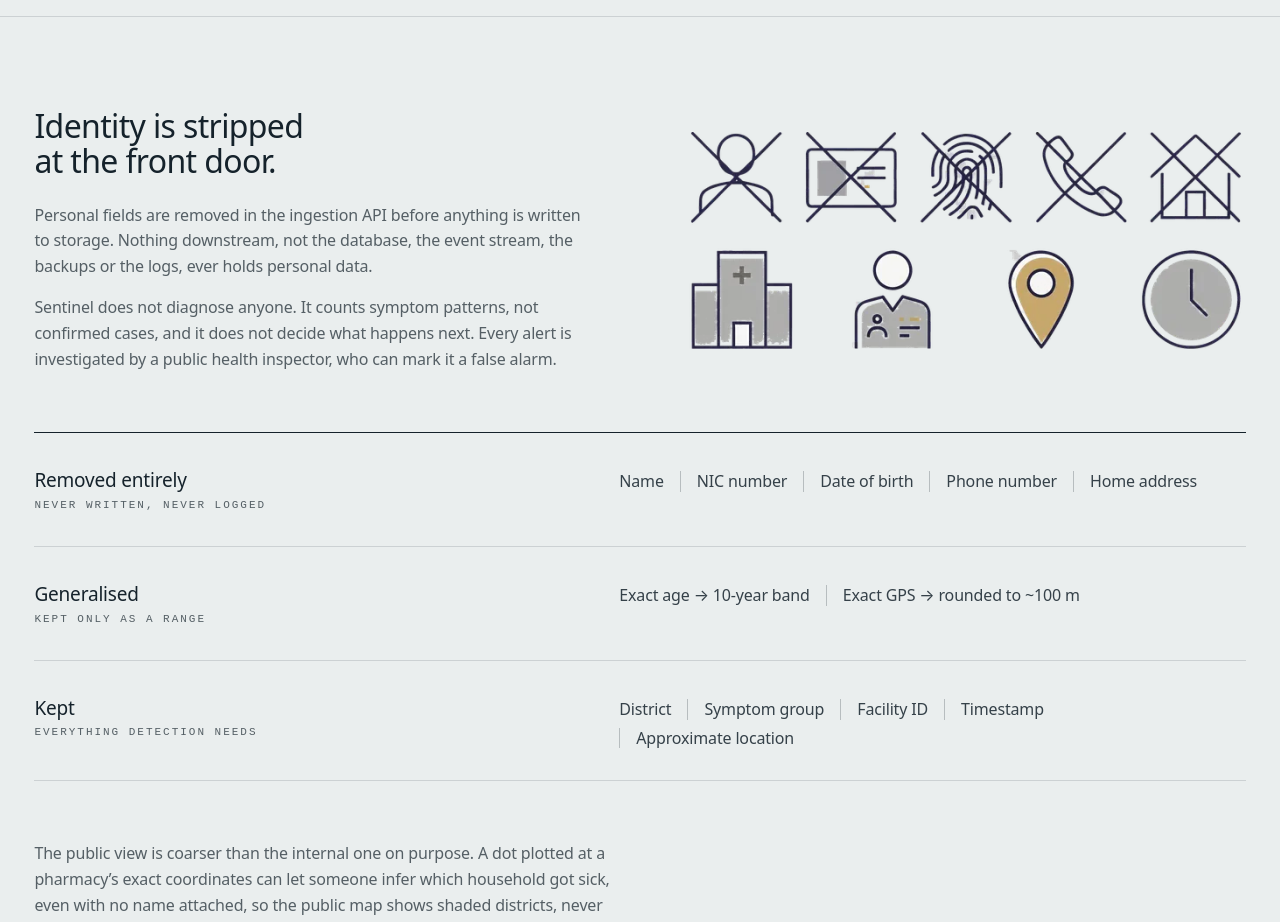
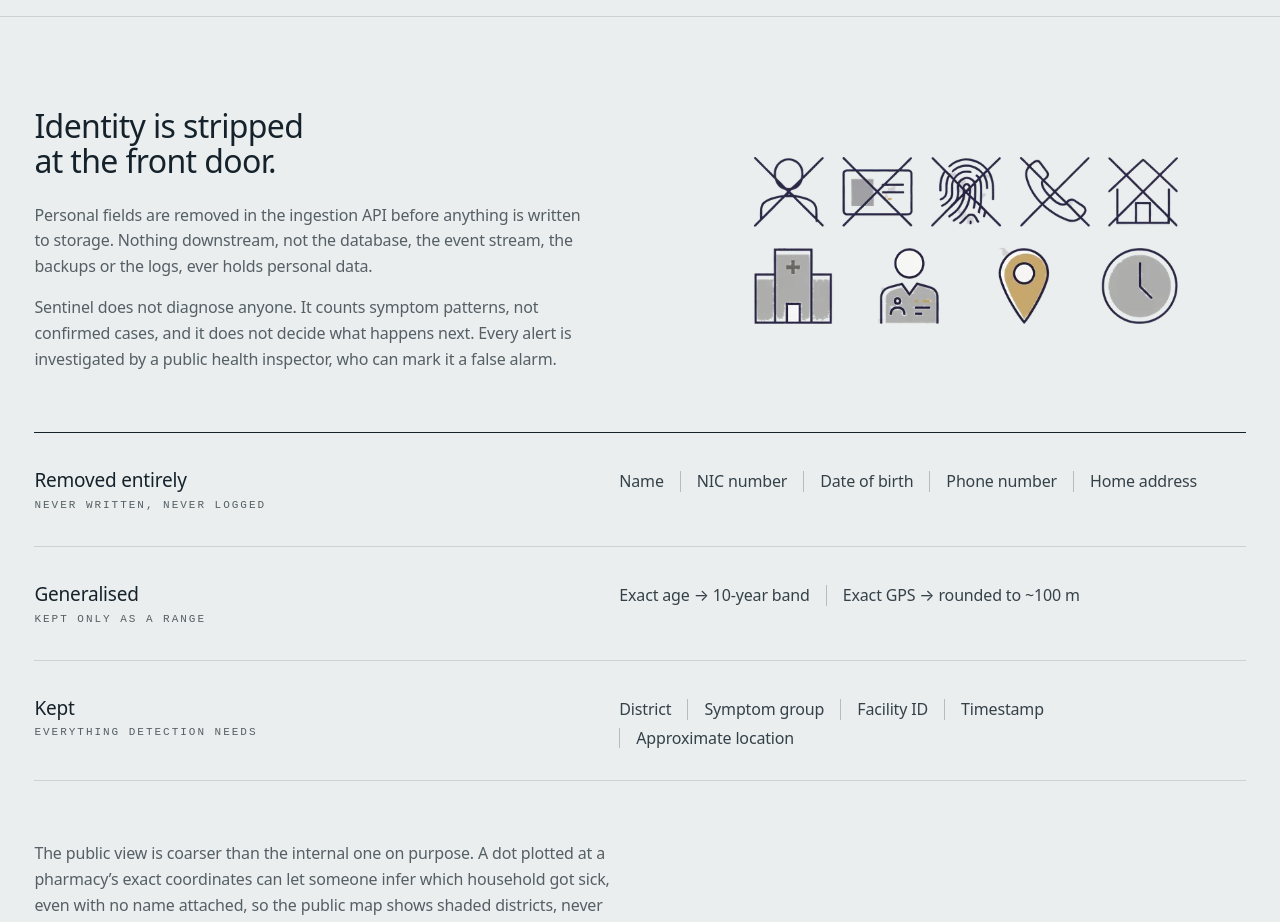
Before and after one commit to Rimaz17/sentinel, a React (Vite) app in the folder frontend/: page / in a window 1280 px wide. Shown: the part 1480-2402 px from the top of the page. Built offline with nearby package versions, Linux system fonts and the light colour scheme.

Commit message:
style: cap the privacy field sheet below its column width

```diff
--- a/frontend/src/features/landing/sections/Privacy.tsx
+++ b/frontend/src/features/landing/sections/Privacy.tsx
@@ -56,7 +56,7 @@ export function Privacy() {
           <Figure
             className="privacy__figure"
             image={privacyFields}
-            sizes="(min-width: 84rem) 636px, (min-width: 68rem) 45vw, calc(100vw - 2rem)"
+            sizes="(min-width: 68rem) 432px, calc(100vw - 2rem)"
             alt="An illustration. Above, five identity fields struck through: a person, an identity card, a fingerprint, a telephone and a house. Below, four fields kept: a hospital, a staff badge, a location pin and a clock."
           />
         </div>
--- a/frontend/src/features/landing/sections/privacy.css
+++ b/frontend/src/features/landing/sections/privacy.css
@@ -30,6 +30,15 @@
   font-size: var(--step-body);
   line-height: var(--leading-body);
   color: var(--ink-70);
+}
+
+/* The sheet is a legend, not the section's subject, so it reads at less than
+   its column's full width. Centred in the column, so shrinking it does not
+   leave the section lopsided. */
+.privacy__figure {
+  width: 100%;
+  max-width: 27rem;
+  margin-inline: auto;
 }
 
 /* ---- The register ------------------------------------------------------ */
```
